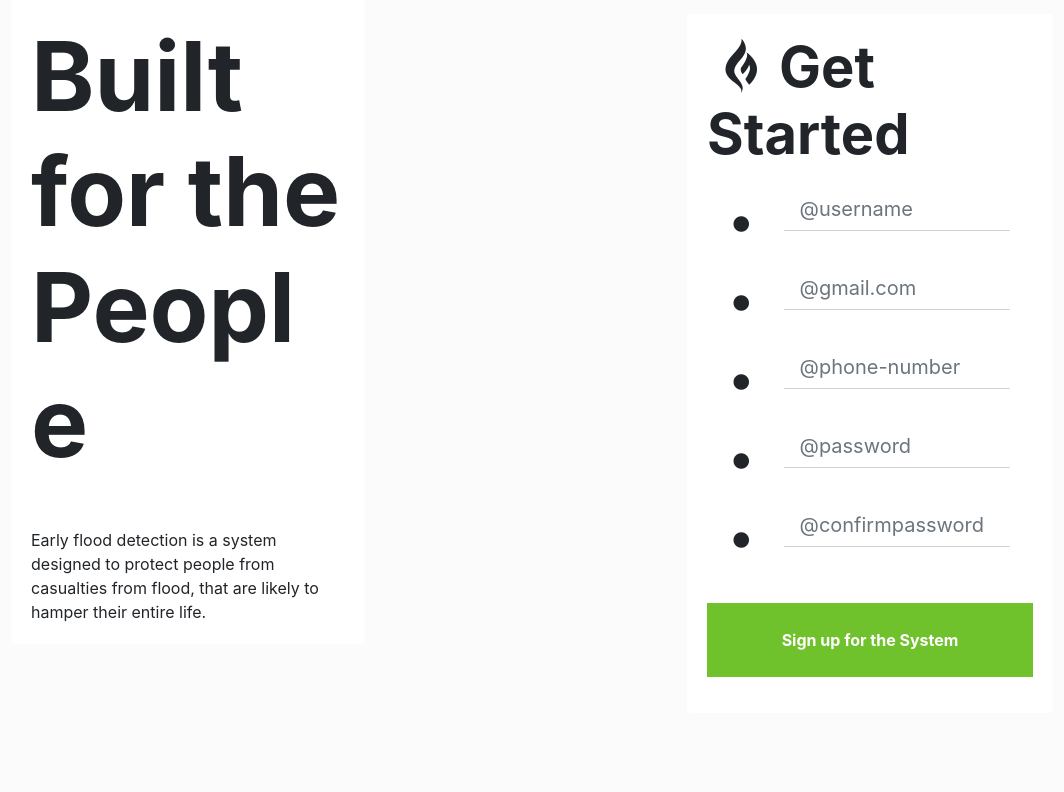
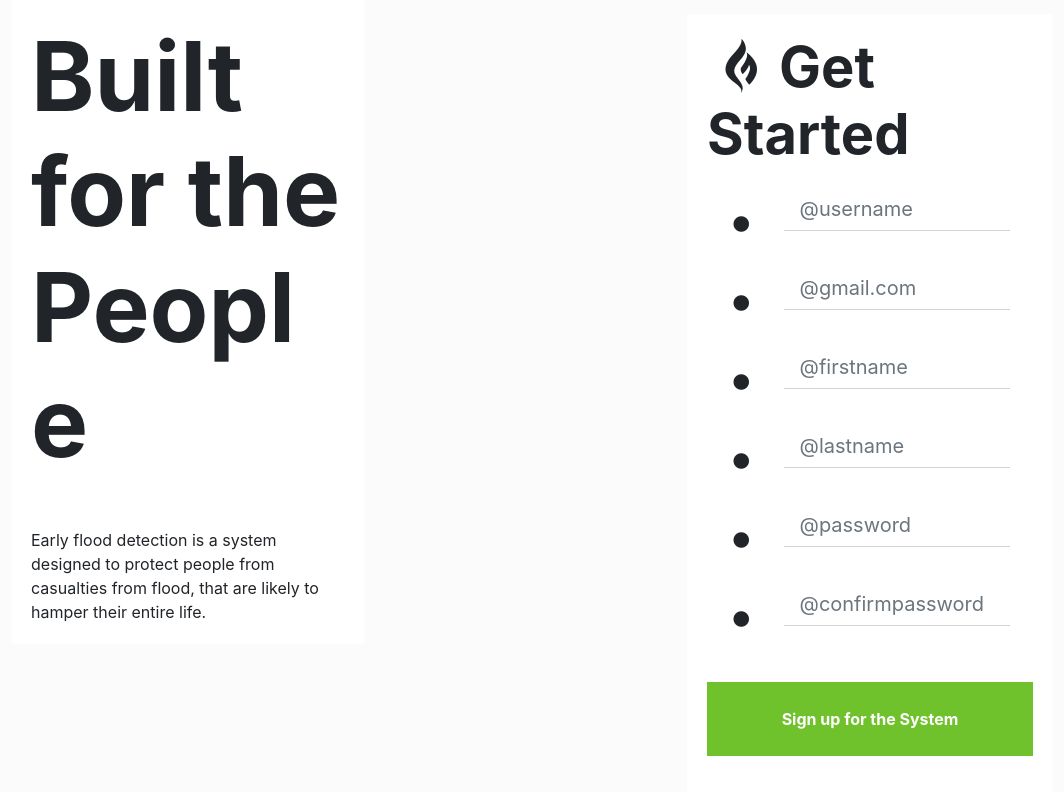
Before and after one commit to Aayusha2055/fyp, a Django app: page / in a window 1280 px wide. Shown: the part 188-980 px from the top of the page, without its empty margins (132-1196 px from the left). Before the commit the page ends 865 px from the top, so only its background shows below. Run offline with Django 3.2, Linux system fonts and the light colour scheme; some libraries are stand-ins or nearby versions.

Commit message:
changed on ui

```diff
--- a/account/forms.py
+++ b/account/forms.py
@@ -13,21 +13,21 @@ class cust_reg_form(forms.ModelForm):
         attrs={'class':'form-control', 'placeholder':'@gmail.com'}
     ), required=True, max_length=50)
 
-    # first_name = forms.CharField(widget=forms.TextInput(
-    #     attrs={'class':'form-control', 'placeholder':'   @firstname'}
-    # ), required=True, max_length=50)
+    first_name = forms.CharField(widget=forms.TextInput(
+        attrs={'class':'form-control', 'placeholder':'@firstname'}
+    ), required=True, max_length=50)
 
-    # last_name = forms.CharField(widget=forms.TextInput(
-    #     attrs={'class':'form-control', 'placeholder':'   @lastname'}
-    # ), required=True, max_length=50)
+    last_name = forms.CharField(widget=forms.TextInput(
+        attrs={'class':'form-control', 'placeholder':'@lastname'}
+    ), required=True, max_length=50)
 
     # dob = forms.DateField(widget=forms.DateInput(
     #     attrs={'class':'form-control','placeholder':'Enter your birthday:'}
     # ), required=True,)
 
-    phone_number = forms.CharField(widget=forms.NumberInput(
-        attrs={'class':'form-control', 'placeholder':'@phone-number'}
-    ), required=True, max_length=50)
+    # phone_number = forms.CharField(widget=forms.NumberInput(
+    #     attrs={'class':'form-control', 'placeholder':'@phone-number'}
+    # ), required=True, max_length=50)
 
     password = forms.CharField(widget=forms.PasswordInput(
         attrs={'class':'form-control', 'placeholder':'@password'}
@@ -39,7 +39,7 @@ class cust_reg_form(forms.ModelForm):
 
     class Meta():
         model = User
-        fields = ['username', 'email', 'phone_number', 'password']
+        fields = ['username', 'first_name', 'last_name','email', 'password']
 
 
     def clean_username(self):
--- a/account/templates/reg.html
+++ b/account/templates/reg.html
@@ -192,12 +192,12 @@
                                 <i class="fas fa-circle fa-fw font-weight-bold"></i> {{ form.email}} {{ form.email.errors }}
                             </div>
 
-                            <!-- <div class="form-group">
+                            <div class="form-group">
                                 <i class="fas fa-circle fa-fw font-weight-bold"></i> {{ form.first_name}}
-                            </div> -->
+                            </div>
 
                             <div class="form-group">
-                                <i class="fas fa-circle fa-fw font-weight-bold"></i> {{ form.phone_number}}
+                                <i class="fas fa-circle fa-fw font-weight-bold"></i> {{ form.last_name}}
                             </div>
 
                             <div class="form-group">
--- a/account/views.py
+++ b/account/views.py
@@ -24,12 +24,12 @@ def custreg(request):
         form = cust_reg_form(request.POST)
         if form.is_valid():
             username = form.cleaned_data['username']
-            # first_name = form.cleaned_data['first_name']
-            # last_name = form.cleaned_data['last_name']
+            first_name = form.cleaned_data['first_name']
+            last_name = form.cleaned_data['last_name']
             email = form.cleaned_data['email']
-            phone_number = form.cleaned_data['phone_number']
+            # phone_number = form.cleaned_data['phone_number']
             password = form.cleaned_data['password']
-            User.objects.create_user(username=username, email=email, phone_number= phone_number, password=password)
+            User.objects.create_user(username=username, first_name = first_name, last_name = last_name, email=email, password=password)
             usr = auth.authenticate(username=username, password=password)
             auth.login(request, usr)
             return redirect(reverse('welcome'))
```
Also changed, not shown: db.sqlite3.
